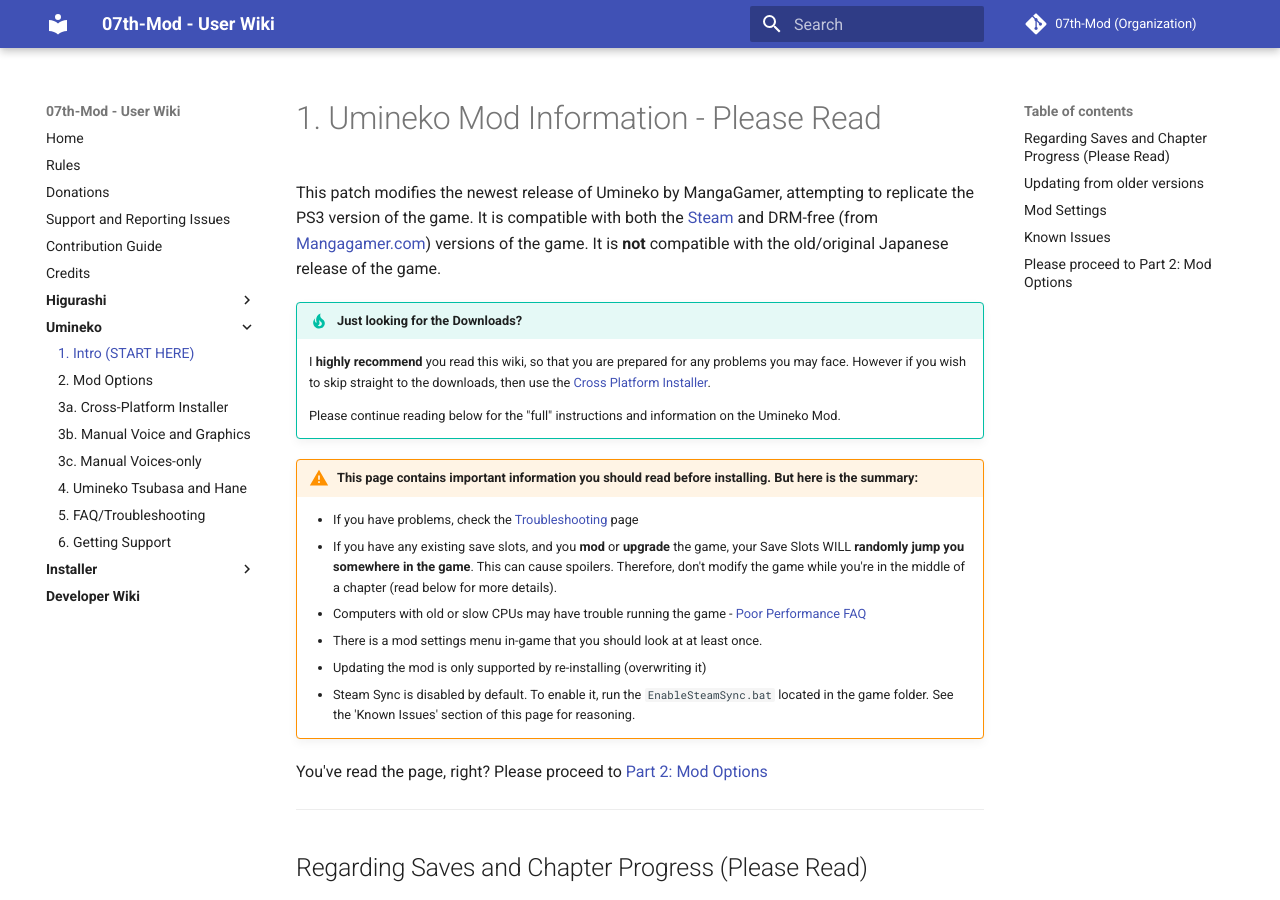
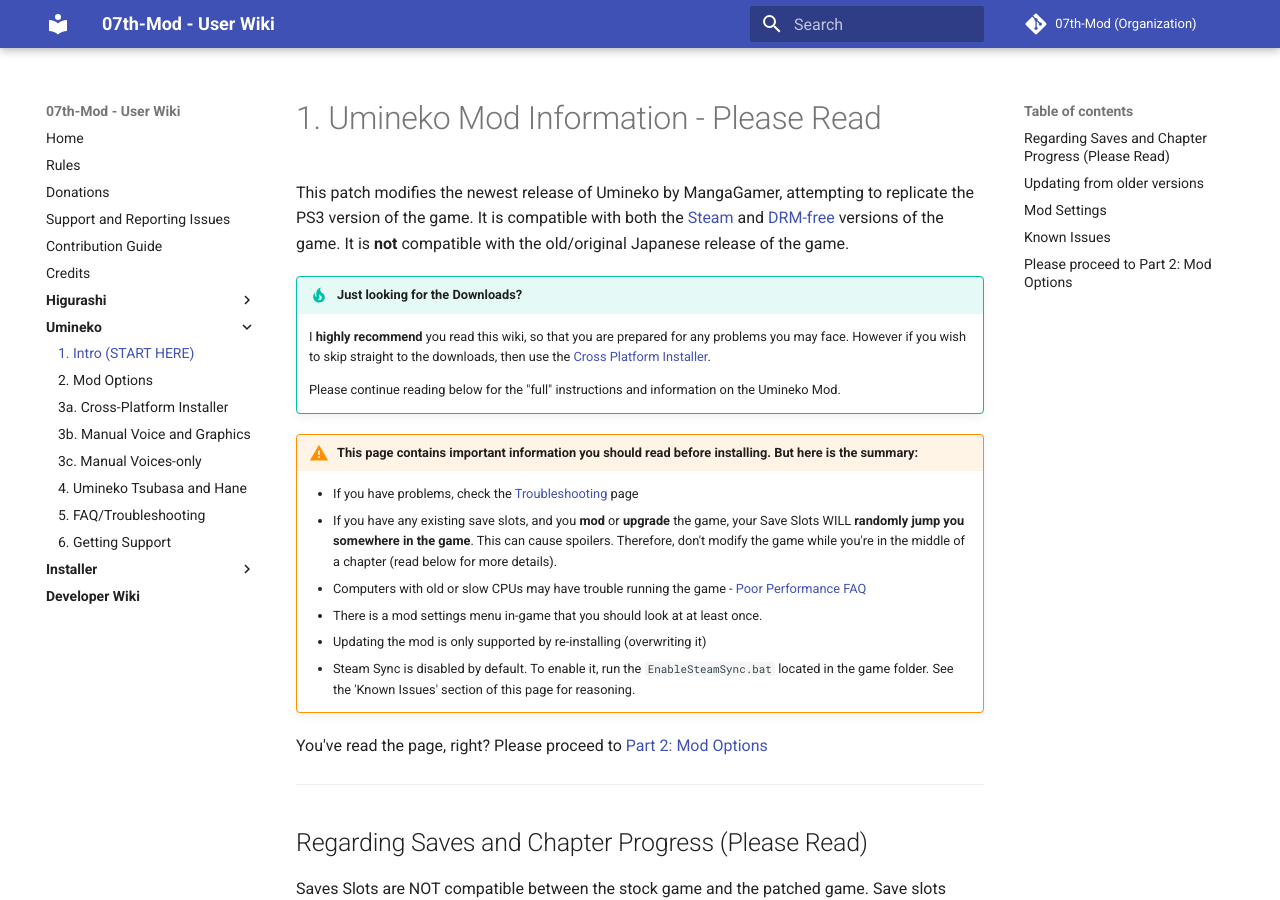
Before and after one commit to 07th-mod/wiki, an MkDocs documentation site: the page built from docs/Umineko/Umineko-Getting-started.md, in a window 1280 px wide and 900 px high. Built offline with MkDocs 1.6.1 and Material for MkDocs 9.7.7, drawn with Linux system fonts in a browser that asks for light colours.

Commit message:
Remove the unnecessary clarification that is part of the link

```diff
--- a/docs/Umineko/Umineko-Getting-started.md
+++ b/docs/Umineko/Umineko-Getting-started.md
@@ -1,6 +1,6 @@
 # 1. Umineko Mod Information - Please Read
 
-This patch modifies the newest release of Umineko by MangaGamer, attempting to replicate the PS3 version of the game. It is compatible with both the [Steam](https://store.steampowered.com/bundle/5465/) and DRM-free (from [Mangagamer.com](https://www.mangagamer.com/product_list.php?opt=search&keyword=Umineko)) versions of the game. It is **not** compatible with the old/original Japanese release of the game.
+This patch modifies the newest release of Umineko by MangaGamer, attempting to replicate the PS3 version of the game. It is compatible with both the [Steam](https://store.steampowered.com/bundle/5465/) and [DRM-free](https://www.mangagamer.com/product_list.php?opt=search&keyword=Umineko) versions of the game. It is **not** compatible with the old/original Japanese release of the game.
 
 !!! tip "Just looking for the Downloads?"
     I **highly recommend** you read this wiki, so that you are prepared for any problems you may face. However if you wish to skip straight to the downloads, then use the [Cross Platform Installer](Umineko-Part-3a-Cross-Platform-Installer.md).
```
Also changed, not shown: docs/Higurashi/Higurashi-Getting-started.md (+1 -1 lines).
